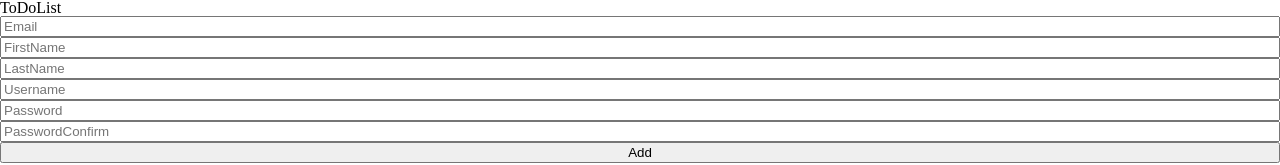
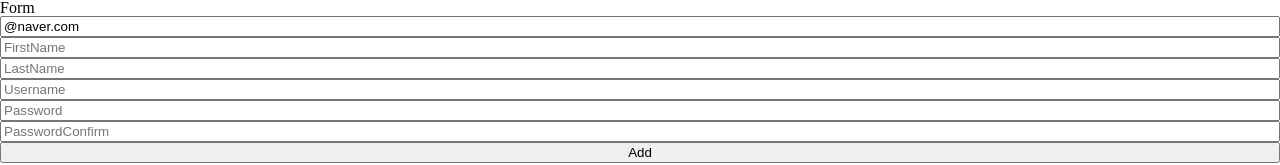
Before and after one commit to yongchanson/react-todo, a React (Create React App) app: page / in a window 1280 px wide. Shown: the top 165 px of the page. Built offline with nearby package versions, Linux system fonts and the light colour scheme.

Commit message:
Form Errors

```diff
--- a/src/ToDoList.tsx
+++ b/src/ToDoList.tsx
@@ -1,22 +1,58 @@
 import { useForm } from "react-hook-form";
 
+interface IForm {
+  email: string;
+  firstName?: string;
+  lastName?: string;
+  username: string;
+  password: string;
+  passwordConfirm: string;
+}
+
 const ToDoList = () => {
-  const { register, watch, handleSubmit, formState } = useForm();
+  const {
+    register,
+    watch,
+    handleSubmit,
+    formState: { errors },
+  } = useForm<IForm>({
+    defaultValues: {
+      email: "@naver.com",
+    },
+  });
   const onValid = (data: any) => {
     console.log("data", data);
   };
-  console.log("formState.errors", formState);
+  console.log("register", register("email"));
+  console.log("errors", errors);
 
   return (
     <div>
-      <h1>ToDoList</h1>
+      <h1>Form</h1>
       <form onSubmit={handleSubmit(onValid)} style={{ display: "flex", flexDirection: "column" }}>
-        <input {...register("email", { required: true, minLength: 10 })} type="text" placeholder="Email" />
-        <input {...register("firstName", { required: true, minLength: 5 })} type="text" placeholder="FirstName" />
-        <input {...register("lastName", { required: true, minLength: 5 })} type="text" placeholder="LastName" />
-        <input {...register("username", { required: true, minLength: 5 })} type="text" placeholder="Username" />
-        <input {...register("password", { required: true, minLength: { value: 5, message: "Your Password is too short" } })} type="text" placeholder="Password" />
-        <input {...register("passwordConfirm", { required: "PasswordConfirm is required", minLength: 5 })} type="text" placeholder="PasswordConfirm" />
+        <input
+          {...register("email", {
+            required: { value: true, message: "Email is required" },
+            pattern: { value: /^[A-Za-z0-9._%+-]+@naver.com/g, message: "Only @naver.com emails allowed" },
+          })}
+          type="email"
+          placeholder="Email"
+        />
+        <span>{errors?.email?.message}</span>
+        <input {...register("firstName", { required: { value: false, message: "Write your firstname" }, minLength: 5 })} type="text" placeholder="FirstName" />
+        <span>{errors?.firstName?.message}</span>
+        <input {...register("lastName", { required: { value: false, message: "Write your lastname" }, minLength: 5 })} type="text" placeholder="LastName" />
+        <span>{errors?.lastName?.message}</span>
+        <input {...register("username", { required: { value: true, message: "Username is required" }, minLength: 5 })} type="text" placeholder="Username" />
+        <span>{errors?.username?.message}</span>
+        <input
+          {...register("password", { required: "Password is required", minLength: { value: 5, message: "Your Password is too short" } })}
+          type="password"
+          placeholder="Password"
+        />
+        <span>{errors?.password?.message}</span>
+        <input {...register("passwordConfirm", { required: "PasswordConfirm is required", minLength: 5 })} type="password" placeholder="PasswordConfirm" />
+        <span>{errors?.passwordConfirm?.message}</span>
         <button type="submit">Add</button>
       </form>
     </div>
```
